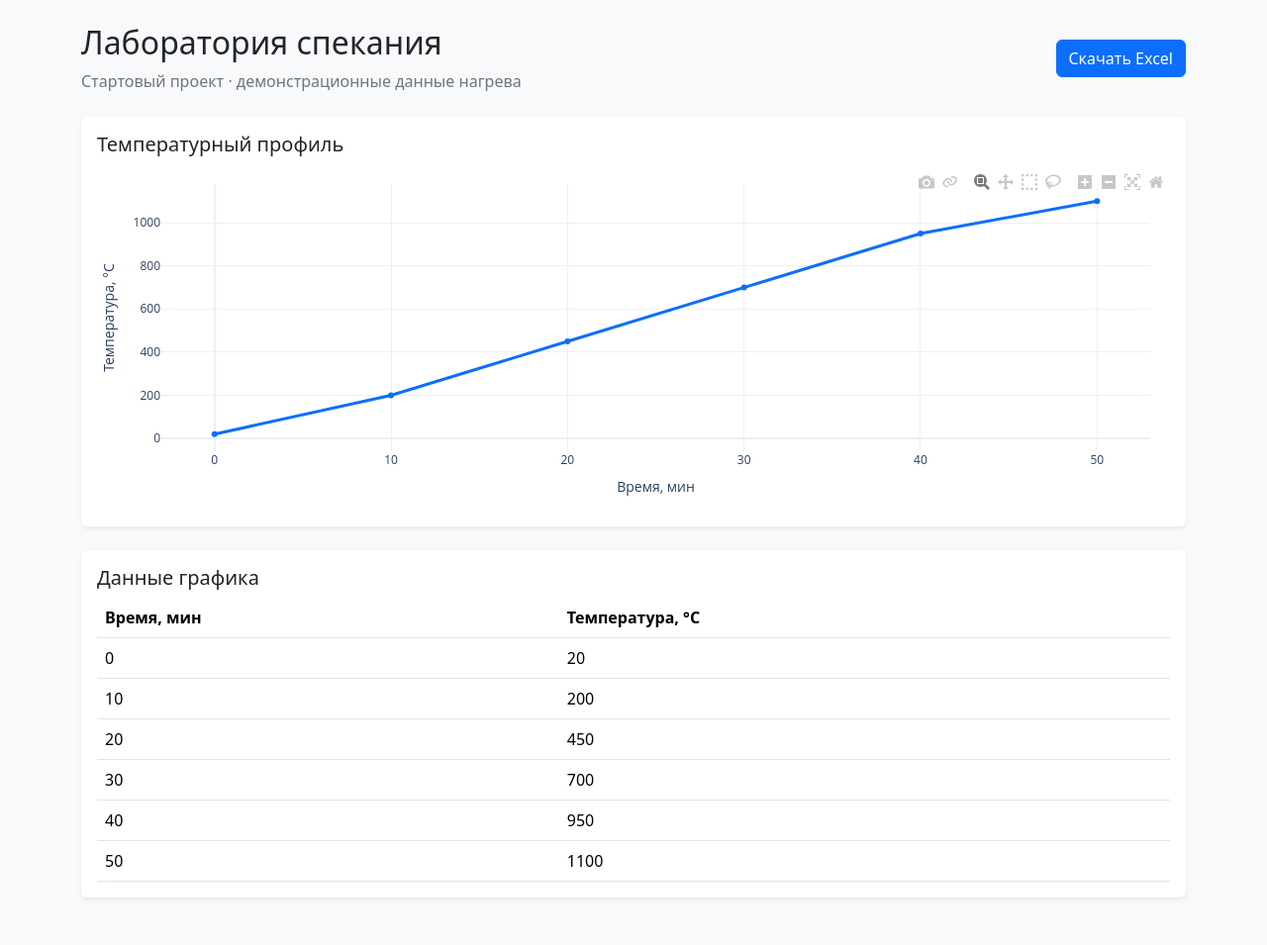
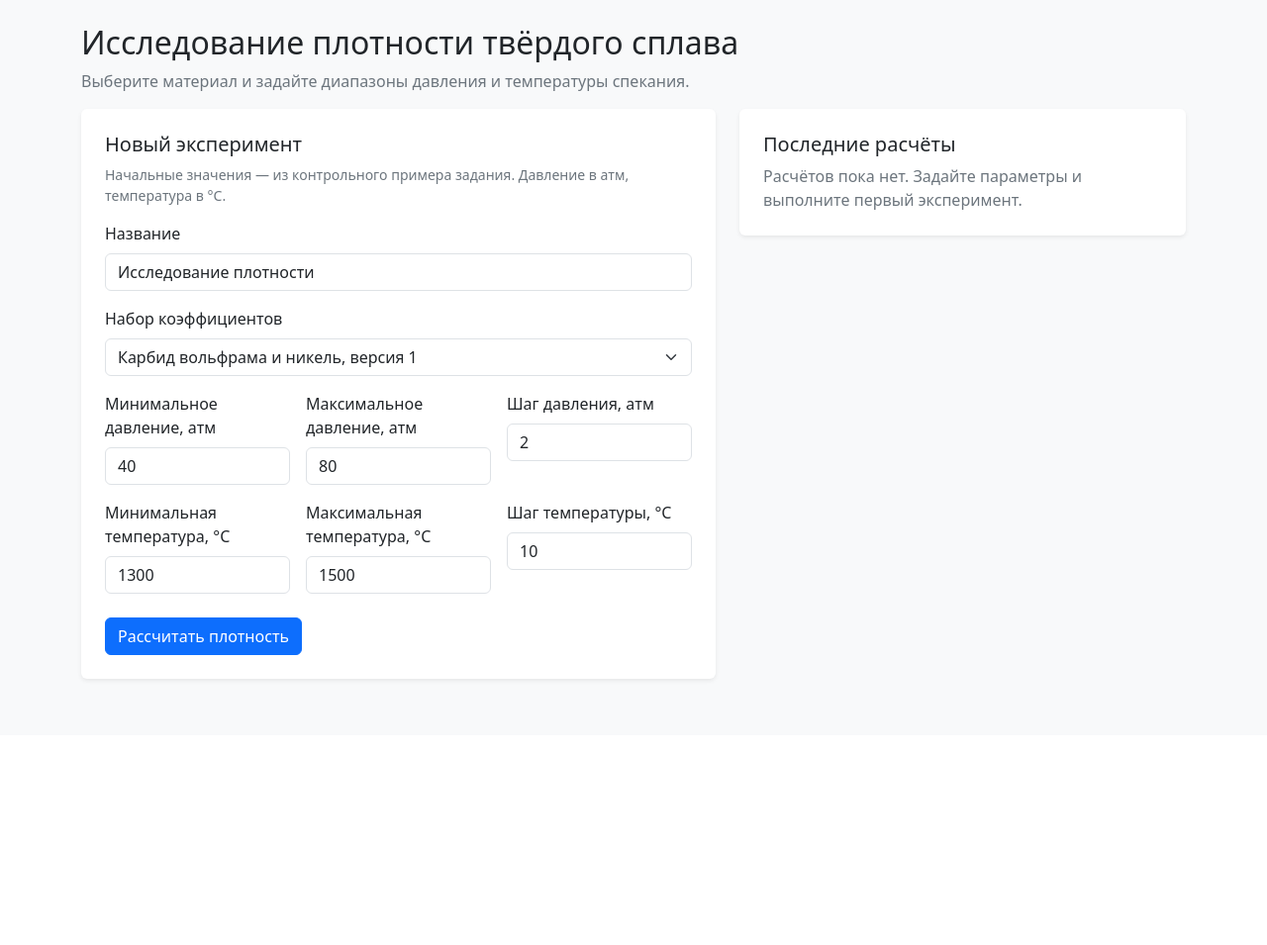
Before and after one commit to 3ANov/sinter-lab, a Django app: page / in a window 1280 px wide. Shown: the part 57-1012 px from the top of the page at 99% size. After the commit the page ends 746 px from the top, so only its background shows below. Run offline with Django 5.2, Linux system fonts and the light colour scheme; a user stored in the database is signed in; data comes from the database, SQL or seed files in the repository; data that the repository does not hold is empty.

Commit message:
Connect the research interface and Excel reports

```diff
--- a/experiments/templates/experiments/experiment.html
+++ b/experiments/templates/experiments/experiment.html
@@ -1,27 +1,41 @@
 {% extends "experiments/base.html" %}
 {% block content %}
-<div class="d-flex flex-wrap justify-content-between align-items-center gap-3 mb-4">
-  <div>
-    <h1 class="h2">Лаборатория спекания</h1>
-    <p class="text-secondary mb-0">Стартовый проект · демонстрационные данные нагрева</p>
+<h1 class="h2">Исследование плотности твёрдого сплава</h1>
+<p class="text-secondary">Выберите материал и задайте диапазоны давления и температуры спекания.</p>
+<div class="row g-4">
+  <div class="col-lg-7">
+    <section class="card shadow-sm border-0"><div class="card-body p-4">
+      <h2 class="h5">Новый эксперимент</h2>
+      <p class="small text-secondary">Начальные значения — из контрольного примера задания. Давление в атм, температура в °C.</p>
+      <form method="post">
+        {% csrf_token %}
+        {% for error in form.non_field_errors %}<div class="alert alert-danger" role="alert">{{ error }}</div>{% endfor %}
+        <div class="row g-3">
+          {% for field in form %}
+          <div class="{% if field.name == 'title' or field.name == 'coefficients' %}col-12{% else %}col-md-4{% endif %}">
+            <label class="form-label" for="{{ field.id_for_label }}">{{ field.label }}</label>
+            {{ field }}
+            {% for error in field.errors %}<div class="text-danger small" role="alert">{{ error }}</div>{% endfor %}
+          </div>
+          {% endfor %}
+        </div>
+        <button class="btn btn-primary mt-4" type="submit">Рассчитать плотность</button>
+      </form>
+    </div></section>
   </div>
-  <a class="btn btn-primary" href="{% url 'experiments:export_excel' %}">Скачать Excel</a>
+  <div class="col-lg-5">
+    <section class="card shadow-sm border-0"><div class="card-body p-4">
+      <h2 class="h5">Последние расчёты</h2>
+      <div class="list-group list-group-flush">
+      {% for run in runs %}
+        <a class="list-group-item list-group-item-action px-0" href="{% url 'experiments:results' run.pk %}">
+          <strong>{{ run.input_snapshot.title }}</strong>
+          <div class="small text-secondary">{{ run.input_snapshot.material }} · {{ run.created_at|date:"d.m.Y H:i" }}</div>
+          {% if user.is_staff %}<div class="small">{{ run.experiment.researcher }}</div>{% endif %}
+        </a>
+      {% empty %}<p class="text-secondary mb-0">Расчётов пока нет. Задайте параметры и выполните первый эксперимент.</p>{% endfor %}
+      </div>
+    </div></section>
+  </div>
 </div>
-<section class="card border-0 shadow-sm mb-4">
-  <div class="card-body">
-    <h2 class="h5">Температурный профиль</h2>
-    {{ chart|safe }}
-  </div>
-</section>
-<section class="card border-0 shadow-sm">
-  <div class="card-body">
-    <h2 class="h5">Данные графика</h2>
-    <div class="table-responsive">
-      <table class="table mb-0">
-        <thead><tr><th scope="col">Время, мин</th><th scope="col">Температура, °C</th></tr></thead>
-        <tbody>{% for time, temperature in rows %}<tr><td>{{ time }}</td><td>{{ temperature }}</td></tr>{% endfor %}</tbody>
-      </table>
-    </div>
-  </div>
-</section>
 {% endblock %}
--- a/experiments/urls.py
+++ b/experiments/urls.py
@@ -7,5 +7,6 @@ urlpatterns = [
     path("login/", LoginView.as_view(template_name="experiments/login.html"), name="login"),
     path("logout/", LogoutView.as_view(), name="logout"),
     path("", views.index, name="index"),
-    path("export/", views.export_excel, name="export_excel"),
+    path("results/<int:pk>/", views.results, name="results"),
+    path("results/<int:pk>/export/", views.export_excel, name="export_excel"),
 ]
--- a/experiments/views.py
+++ b/experiments/views.py
@@ -1,34 +1,65 @@
+from time import perf_counter
+
+from django.contrib.auth.decorators import login_required
+from django.core.exceptions import ValidationError
+from django.db import transaction
 from django.http import HttpResponse
-from django.shortcuts import render
+from django.shortcuts import get_object_or_404, redirect, render
 import plotly.graph_objects as go
 
+from .forms import ExperimentForm
+from .models import ComputationRun
 from .services.excel import build_excel
+from .services.research import calculate_experiment, result_sections
 
 
-DEMO_ROWS = [(0, 20), (10, 200), (20, 450), (30, 700), (40, 950), (50, 1100)]
+def visible_runs(user):
+    runs = ComputationRun.objects.select_related('experiment', 'experiment__researcher')
+    return runs if user.is_staff else runs.filter(experiment__researcher=user)
 
 
+@login_required
 def index(request):
-    figure = go.Figure(go.Scatter(
-        x=[row[0] for row in DEMO_ROWS],
-        y=[row[1] for row in DEMO_ROWS],
-        mode="lines+markers",
-        line={"color": "#0d6efd", "width": 3},
-    ))
-    figure.update_layout(
-        template="plotly_white", xaxis_title="Время, мин",
-        yaxis_title="Температура, °C", margin={"l": 60, "r": 20, "t": 20, "b": 60},
-    )
-    return render(request, "experiments/experiment.html", {
-        "chart": figure.to_html(full_html=False, include_plotlyjs=True,
-                                config={"responsive": True, "displaylogo": False}),
-        "rows": DEMO_ROWS,
-    })
+    form = ExperimentForm(request.POST or None)
+    if request.method == 'POST' and form.is_valid():
+        try:
+            with transaction.atomic():
+                experiment = form.save(commit=False)
+                experiment.researcher = request.user
+                experiment.save()
+                run = calculate_experiment(experiment)
+            return redirect('experiments:results', pk=run.pk)
+        except (ValidationError, ValueError) as error:
+            form.add_error(None, 'Не удалось выполнить расчёт: ' + str(error))
+    return render(request, 'experiments/experiment.html', {
+        'form': form, 'runs': visible_runs(request.user).order_by('-created_at')[:20]})
 
 
-def export_excel(request):
-    response = HttpResponse(build_excel(DEMO_ROWS), content_type=(
-        "application/vnd.openxmlformats-officedocument.spreadsheetml.sheet"
-    ))
-    response["Content-Disposition"] = 'attachment; filename="sinter-lab-demo.xlsx"'
+@login_required
+def results(request, pk):
+    run = get_object_or_404(visible_runs(request.user), pk=pk)
+    sections = result_sections(run)
+    started = perf_counter()
+    for index, section in enumerate(sections):
+        figure = go.Figure()
+        for column, level in enumerate(section['levels']):
+            figure.add_trace(go.Scatter(x=[float(x) for x, _ in section['rows']],
+                y=[float(values[column]) for _, values in section['rows']],
+                mode='lines+markers', name=f"{section['fixed_label']}: {level.normalize():f}"))
+        figure.update_layout(template='plotly_white', xaxis_title=f"{section['label']}, {section['unit']}",
+                             yaxis_title='Плотность, г/см³', margin=dict(l=60, r=20, t=30, b=60))
+        section['chart'] = figure.to_html(full_html=False, include_plotlyjs=index == 0,
+                                          config={'responsive': True, 'displaylogo': False})
+    elapsed = perf_counter() - started
+    if run.visualization_seconds is None:
+        ComputationRun.objects.filter(pk=run.pk, visualization_seconds__isnull=True).update(visualization_seconds=elapsed)
+        run.refresh_from_db()
+    return render(request, 'experiments/results.html', {'run': run, 'sections': sections})
+
+
+@login_required
+def export_excel(request, pk):
+    run = get_object_or_404(visible_runs(request.user), pk=pk)
+    response = HttpResponse(build_excel(run), content_type='application/vnd.openxmlformats-officedocument.spreadsheetml.sheet')
+    response['Content-Disposition'] = f'attachment; filename="sinter-lab-{run.pk}.xlsx"'
     return response
```
Also changed, not shown: experiments/admin.py (+12 -2 lines), experiments/services/excel.py (+37 -8 lines), experiments/templates/experiments/results.html (+32 -2 lines), experiments/tests.py (+27 -14 lines).
